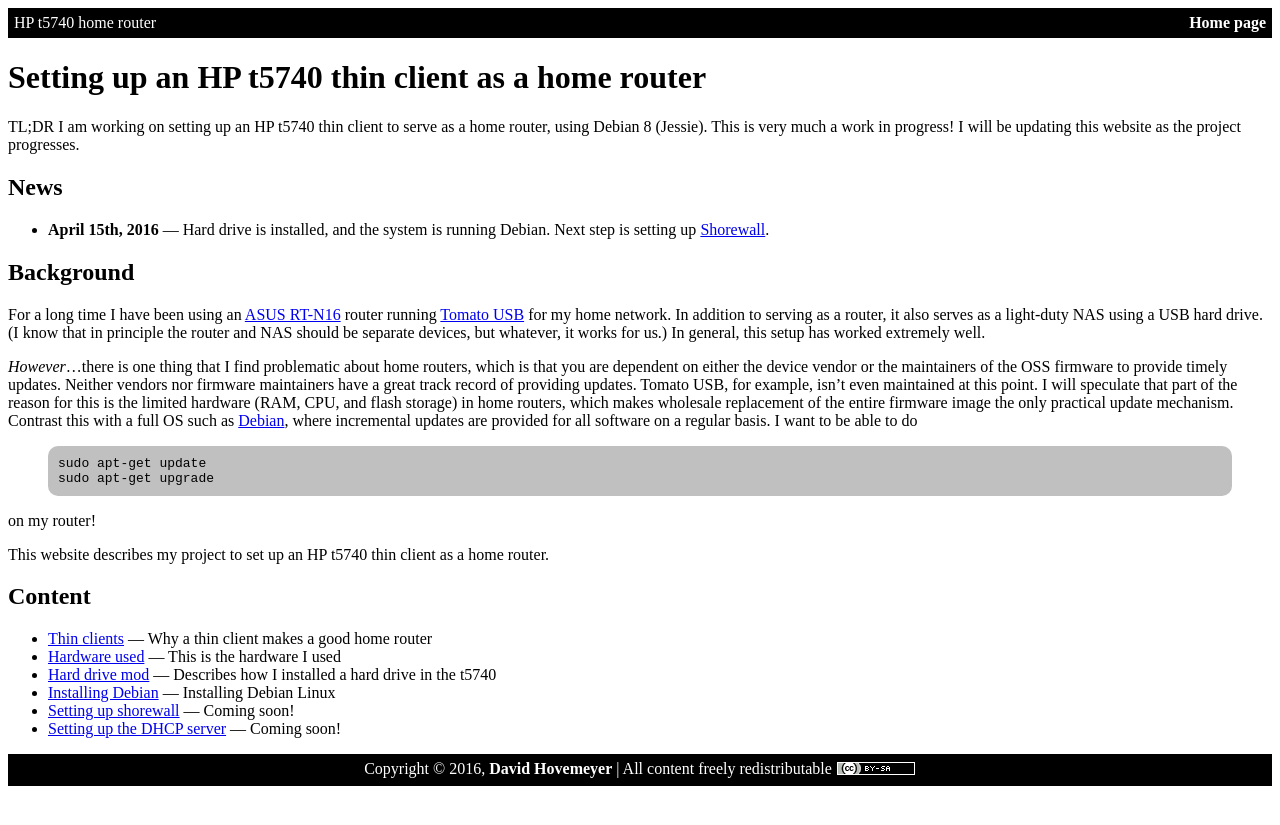
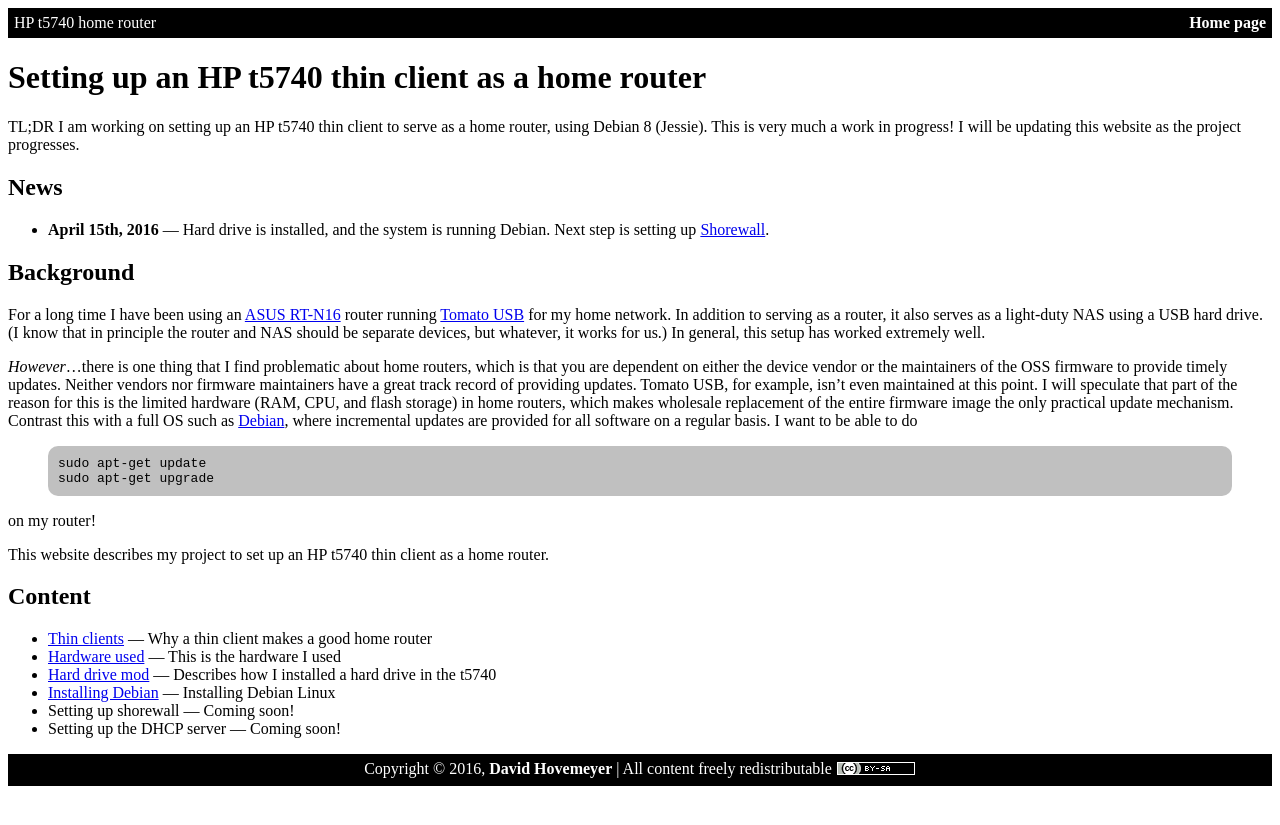
Before and after one commit to daveho/t5740router, a Jekyll site: the page built from index.md, in a window 1280 px wide. Shown: the top 825 px of the page. Built offline with Jekyll 4.4.1, drawn with Linux system fonts in a browser that asks for light colours; Markdown is read by kramdown in place of the engine named in the settings; part of the change alters nothing that is shown.

Commit message:
don't use links for pages that aren't there

```diff
--- a/index.md
+++ b/index.md
@@ -30,5 +30,5 @@ This website describes my project to set up an HP t5740 thin client as a home ro
 * [Hardware used](hardware.html) &mdash; This is the hardware I used
 * [Hard drive mod](hdmod.html) &mdash; Describes how I installed a hard drive in the t5740
 * [Installing Debian](debian.html) &mdash; Installing Debian Linux
-* [Setting up shorewall](shorewall.html) &mdash; Coming soon!
-* [Setting up the DHCP server](dhcp.html) &mdash; Coming soon!
+* Setting up shorewall &mdash; Coming soon!
+* Setting up the DHCP server &mdash; Coming soon!
```
